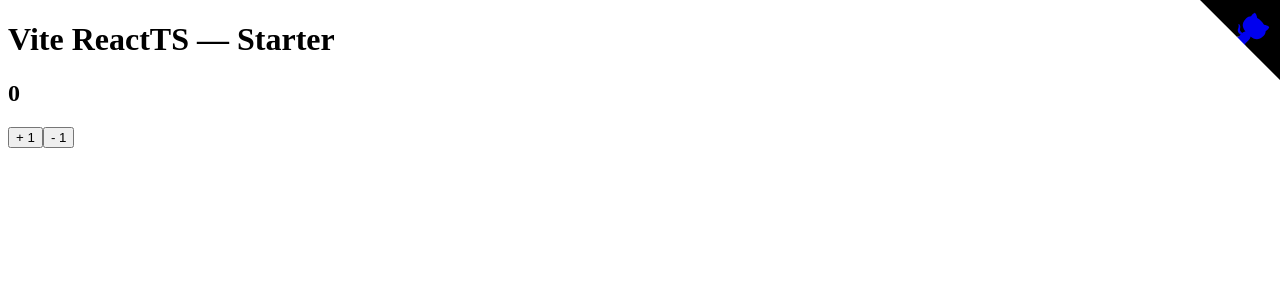
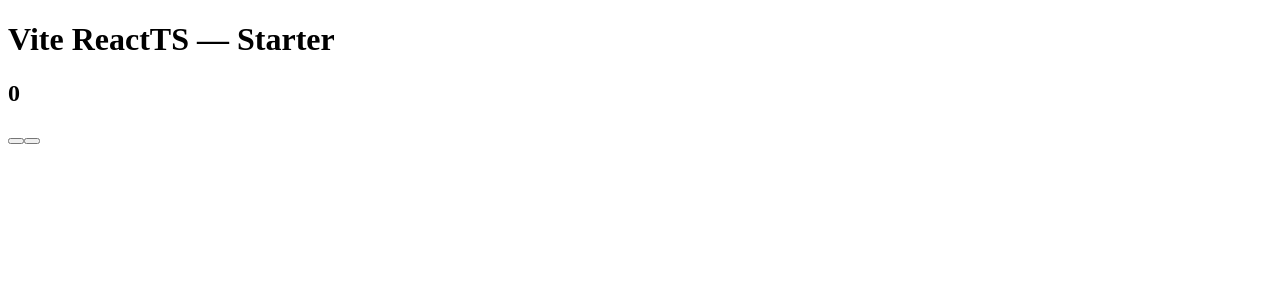
Before and after one commit to jeffprinty/doomsday-calendar-quiz, a React (Vite) app: page / in a window 1280 px wide. Shown: the top 300 px of the page. Built offline with nearby package versions, Linux system fonts and the light colour scheme; the HTML template or start-up script is replaced by a standard one.

Commit message:
fix Button, kill gh corner, button children

```diff
--- a/src/app.tsx
+++ b/src/app.tsx
@@ -3,16 +3,11 @@ import React from 'react';
 import { BrowserRouter } from 'react-router-dom';
 
 import Counter from './components/counter';
-import GithubCorner from './components/github-corner';
 
 function App() {
   return (
     <BrowserRouter>
       <main className='flex h-screen flex-col items-center justify-center bg-primary text-color'>
-        <GithubCorner
-          title='Get started on GitHub'
-          url='https://github.com/doinel1a/vite-react-ts-starter'
-        />
         <Counter />
       </main>
     </BrowserRouter>
--- a/src/components/button.tsx
+++ b/src/components/button.tsx
@@ -1,18 +1,19 @@
 import React from 'react';
 
-interface IButton {
-  text: string;
+export default function Button({
+  children,
+  onClick
+}: {
+  children: React.ReactNode;
   onClick: React.MouseEventHandler<HTMLButtonElement>;
-}
-
-export default function Button({ text, onClick }: IButton) {
+}) {
   return (
     <button
       type='button'
       className='w-16 rounded-xl bg-accent-primary px-4 py-2 text-xl transition-colors hover:bg-accent-primary-state focus:bg-accent-primary-state'
       onClick={onClick}
     >
-      <span>{text}</span>
+      <span>{children}</span>
     </button>
   );
 }
--- a/src/components/github-corner.tsx
+++ /dev/null
@@ -1,40 +0,0 @@
-import React from 'react';
-
-interface IGithubCorner {
-  title: string;
-  url: string;
-}
-
-export default function GithubCorner({ title, url }: IGithubCorner) {
-  return (
-    <a title={title} aria-label={title} href={url} className='github-corner'>
-      <svg
-        width='80'
-        height='80'
-        viewBox='0 0 250 250'
-        style={{
-          fill: 'var(--color)',
-          color: 'var(--primary)',
-          position: 'absolute',
-          top: 0,
-          border: 0,
-          right: 0
-        }}
-        aria-hidden='true'
-      >
-        <path d='M0,0 L115,115 L130,115 L142,142 L250,250 L250,0 Z'></path>
-        <path
-          d='M128.3,109.0 C113.8,99.7 119.0,89.6 119.0,89.6 C122.0,82.7 120.5,78.6 120.5,78.6 C119.2,72.0 123.4,76.3 123.4,76.3 C127.3,80.9 125.5,87.3 125.5,87.3 C122.9,97.6 130.6,101.9 134.4,103.2'
-          fill='currentColor'
-          style={{ transformOrigin: '130px 106px' }}
-          className='octo-arm'
-        ></path>
-        <path
-          d='M115.0,115.0 C114.9,115.1 118.7,116.5 119.8,115.4 L133.7,101.6 C136.9,99.2 139.9,98.4 142.2,98.6 C133.8,88.0 127.5,74.4 143.8,58.0 C148.5,53.4 154.0,51.2 159.7,51.0 C160.3,49.4 163.2,43.6 171.4,40.1 C171.4,40.1 176.1,42.5 178.8,56.2 C183.1,58.6 187.2,61.8 190.9,65.4 C194.5,69.0 197.7,73.2 200.1,77.6 C213.8,80.2 216.3,84.9 216.3,84.9 C212.7,93.1 206.9,96.0 205.4,96.6 C205.1,102.4 203.0,107.8 198.3,112.5 C181.9,128.9 168.3,122.5 157.7,114.1 C157.9,116.9 156.7,120.9 152.7,124.9 L141.0,136.5 C139.8,137.7 141.6,141.9 141.8,141.8 Z'
-          fill='currentColor'
-          className='octo-body'
-        ></path>
-      </svg>
-    </a>
-  );
-}
```
Also changed, not shown: src/components/doomsday-quiz.tsx (+12 -7 lines).
